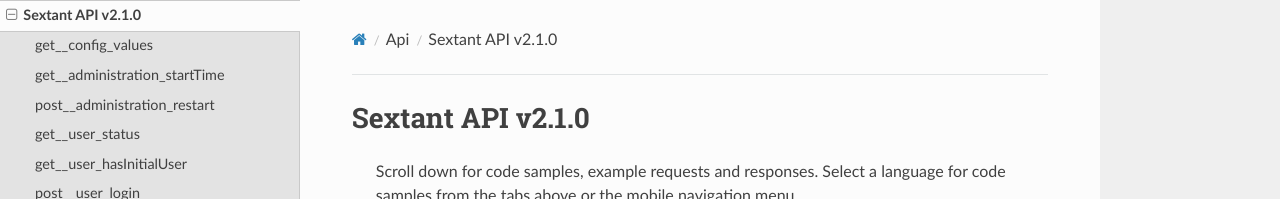
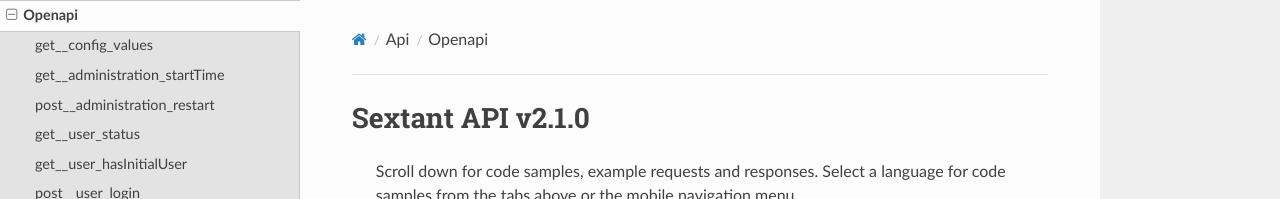
Before and after one commit to blockchaintp/sextant-api, an MkDocs documentation site: the page built from docs/api/openapi.md, in a window 1280 px wide and 900 px high. Shown: the top 199 px of the window. Built offline with MkDocs 1.6.1, drawn with Linux system fonts in a browser that asks for light colours; nearby versions of some CDN libraries.

Commit message:
docs(api): update swagger generated openapi.md
Signed-off-by: Alex Marshall <alex@btp.works>

```diff
--- a/docs/api/openapi.md
+++ b/docs/api/openapi.md
@@ -1,16 +1,3 @@
----
-title: Sextant API v2.1.0
-language_tabs:
-  - python: Python
-  - ruby: Ruby
-toc_footers: []
-includes: []
-search: true
-highlight_theme: darkula
-headingLevel: 2
-
----
-
 <!-- Generator: Widdershins v4.0.1 -->
 
 <h1 id="sextant-api">Sextant API v2.1.0</h1>
```
